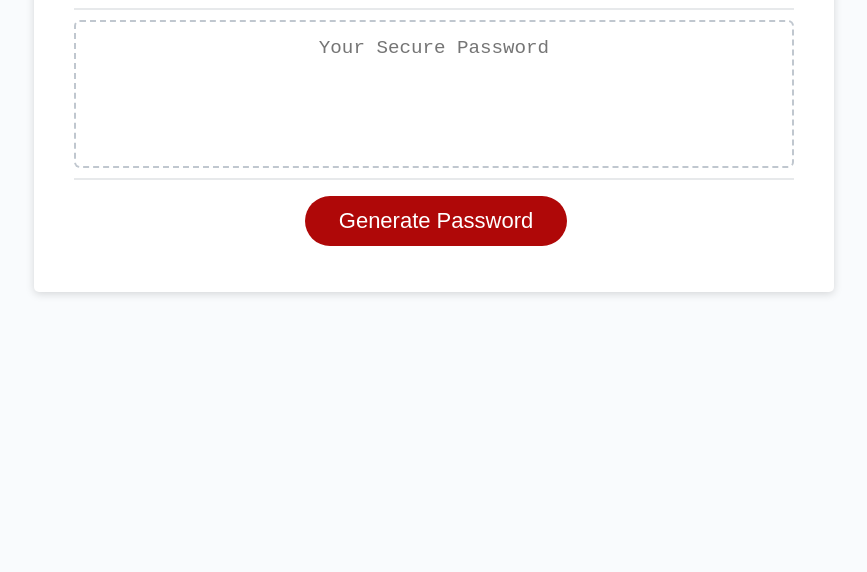
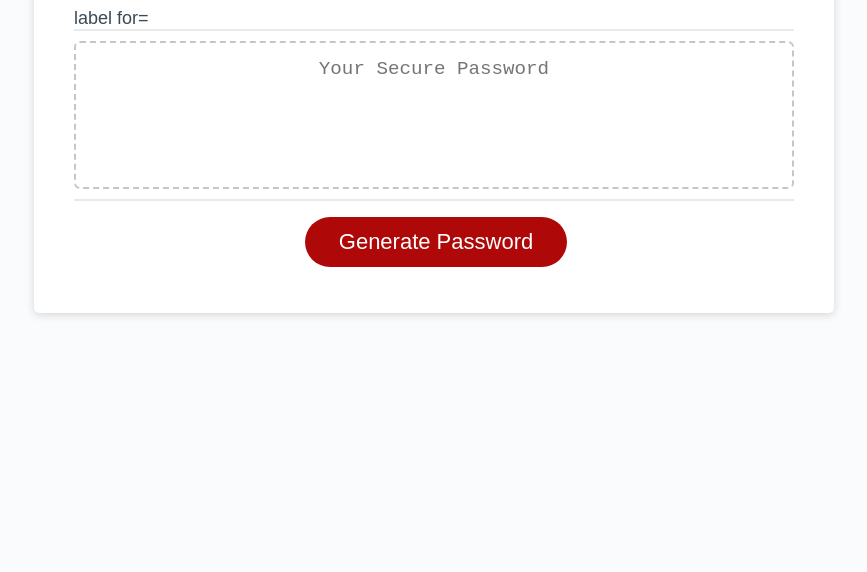
Before and after one commit to FullStackSuperStar/password-generator, a plain HTML site: page index.html in a window 1280 px wide. Shown: the part 228-800 px from the top of the page, without its empty margins (206-1073 px from the left). Drawn offline with Linux system fonts and the light colour scheme.

Commit message:
created form div

```diff
--- a/index.html
+++ b/index.html
@@ -15,6 +15,10 @@
       <div class="card">
         <div class="card-header">
           <h2>Generate a Password</h2>
+          <!--creating input selection form-->
+            <form>
+              label for=
+            </form>
         </div>
         <div class="card-body">
           <textarea
```
